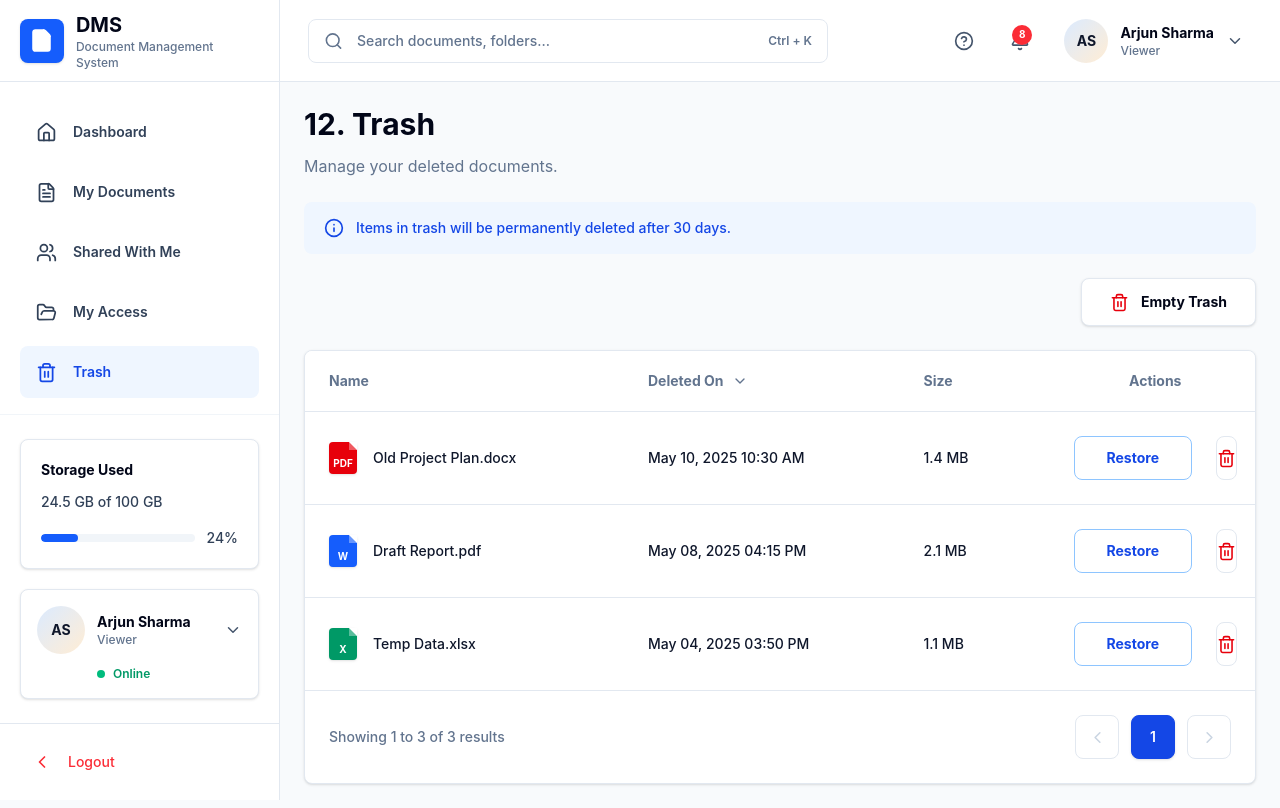
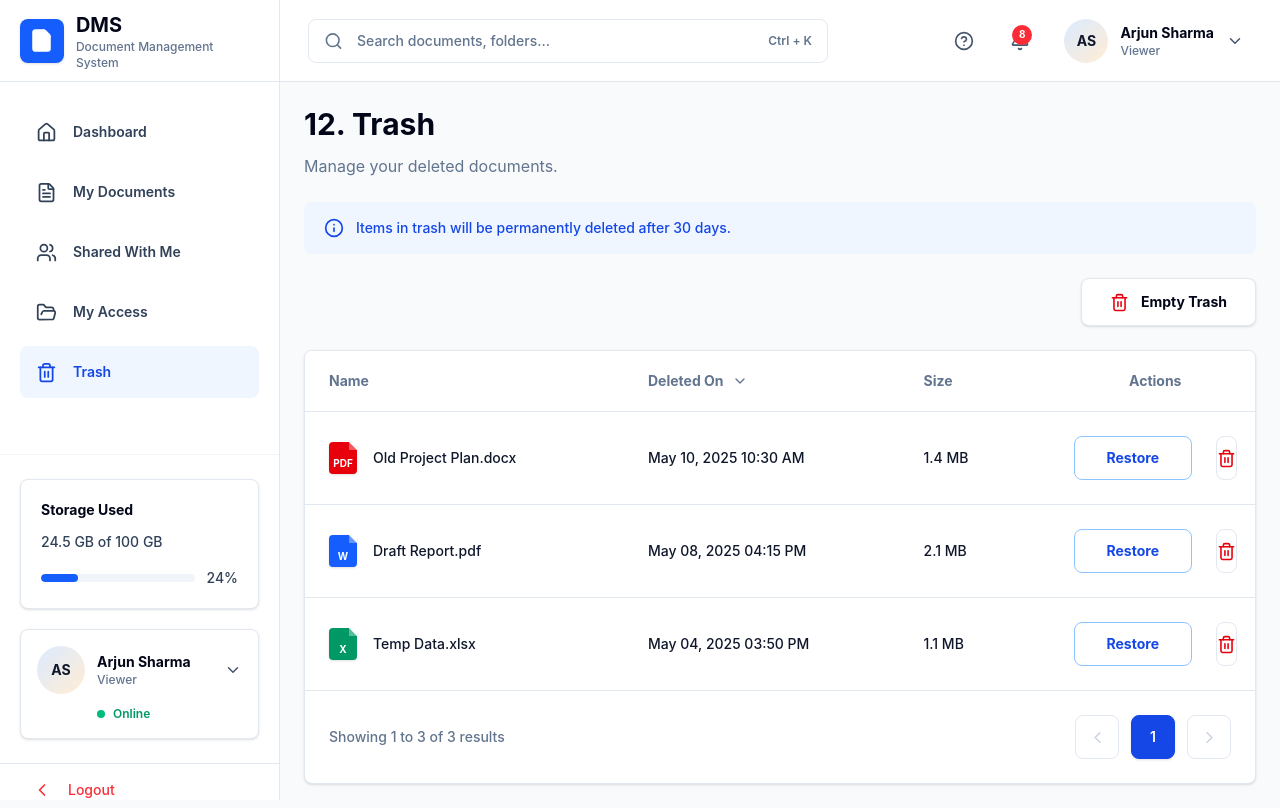
Before and after one commit to AdityarajNetfotech/DMS-Project, a React (Vite) app: page /viewer/trash in a window 1280 px wide. Built offline with nearby package versions, Linux system fonts and the light colour scheme; no server answers.

Commit message:
Manager logout problem solve

```diff
--- a/src/components/Viewer/Sidebar.jsx
+++ b/src/components/Viewer/Sidebar.jsx
@@ -1,43 +1,35 @@
 import {
   ChevronDown,
   ChevronLeft,
+  Clock3,
   FileText,
   FolderOpen,
   Home,
+  Search,
+  Star,
   Trash2,
   Users,
 } from "lucide-react";
-import { NavLink, useNavigate } from "react-router-dom";
+import { NavLink } from "react-router-dom";
 
 const navItems = [
   { name: "Dashboard", icon: Home, path: "/viewer/dashboard" },
   { name: "My Documents", icon: FileText, path: "/viewer/my-documents" },
   { name: "Shared With Me", icon: Users, path: "/viewer/shared-with-me" },
   { name: "My Access", icon: FolderOpen, path: "/viewer/my-access" },
+  // { name: "Search", icon: Search, path: "/viewer/search" },
+  // { name: "Recent", icon: Clock3, path: "/viewer/recent" },
+  // { name: "Favorites", icon: Star, path: "/viewer/favorites" },
   { name: "Trash", icon: Trash2, path: "/viewer/trash" },
 ];
 
 export default function Sidebar() {
-  const navigate = useNavigate();
-
-  const handleLogout = () => {
-    // Clear authentication data
-    localStorage.removeItem("token");
-    sessionStorage.clear();
-
-    // If you're using cookies, clear them here as well if applicable.
-
-    navigate("/login", { replace: true });
-  };
-
   return (
-    <aside className="sticky top-0 hidden h-screen w-[280px] shrink-0 flex-col border-r border-slate-200 bg-white lg:flex">
-      {/* Logo */}
+    <aside className="hidden h-screen w-[280px] shrink-0 flex-col border-r border-slate-200 bg-white lg:flex">
       <div className="flex h-[82px] items-center gap-3 border-b border-slate-200 px-5">
         <div className="flex h-11 w-11 items-center justify-center rounded-lg bg-blue-600 text-white shadow-sm">
           <FileText size={25} fill="currentColor" strokeWidth={1.8} />
         </div>
-
         <div>
           <h1 className="text-xl font-bold text-slate-950">DMS</h1>
           <p className="text-xs font-medium text-slate-500">
@@ -46,7 +38,6 @@ export default function Sidebar() {
         </div>
       </div>
 
-      {/* Navigation */}
       <div className="flex-1 overflow-y-auto px-5 py-6">
         <nav className="space-y-2">
           {navItems.map((item) => {
@@ -72,43 +63,33 @@ export default function Sidebar() {
         </nav>
       </div>
 
-      {/* Storage & Profile */}
       <div className="space-y-5 border-t border-slate-100 px-5 py-6">
-        {/* Storage */}
         <div className="rounded-lg border border-slate-200 bg-white p-5 shadow-sm">
           <p className="text-sm font-bold text-slate-950">Storage Used</p>
-
           <p className="mt-3 text-sm font-medium text-slate-700">
             24.5 GB of 100 GB
           </p>
-
           <div className="mt-4 flex items-center gap-3">
             <div className="h-2 flex-1 overflow-hidden rounded-full bg-slate-100">
               <div className="h-full w-[24%] rounded-full bg-blue-600" />
             </div>
-
             <span className="text-sm font-medium text-slate-700">24%</span>
           </div>
         </div>
 
-        {/* User */}
         <div className="rounded-lg border border-slate-200 bg-white p-4 shadow-sm">
           <div className="flex items-center gap-3">
             <div className="flex h-12 w-12 items-center justify-center rounded-full bg-gradient-to-br from-blue-100 to-orange-100 text-sm font-bold text-slate-900">
               AS
             </div>
-
             <div className="min-w-0 flex-1">
               <p className="truncate text-sm font-bold text-slate-950">
                 Arjun Sharma
               </p>
-
               <p className="text-xs font-medium text-slate-500">Viewer</p>
             </div>
-
             <ChevronDown size={18} className="text-slate-600" />
           </div>
-
           <div className="mt-3 flex items-center gap-2 pl-[60px] text-xs font-semibold text-emerald-600">
             <span className="h-2 w-2 rounded-full bg-emerald-500" />
             Online
@@ -116,12 +97,13 @@ export default function Sidebar() {
         </div>
       </div>
 
-      {/* Logout */}
-      <div className="border-t border-slate-200 py-4">
+      <div className="border-t border-slate-200 pt-4">
         <button
           type="button"
-          onClick={handleLogout}
-          className="flex w-full items-center gap-4 px-8 py-3 text-sm font-medium text-red-500 transition hover:bg-red-50"
+          className="w-full flex items-center gap-4 px-8 text-sm font-medium text-red-500 transition hover:bg-red-50"
+          onClick={() => {
+            window.location.href = "https://dms-project-lac.vercel.app/login";
+          }}
         >
           <ChevronLeft size={20} />
           Logout
```
